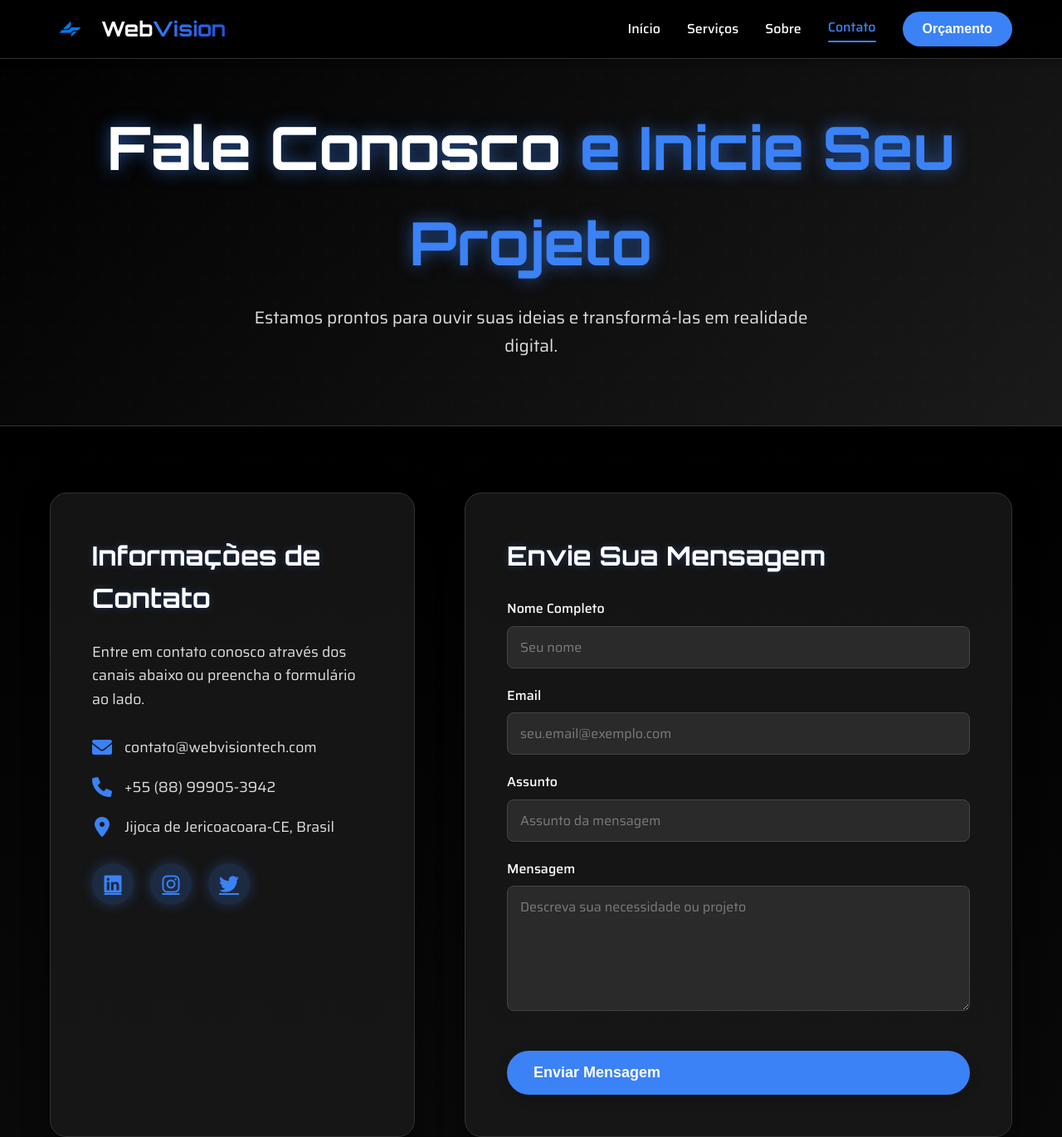
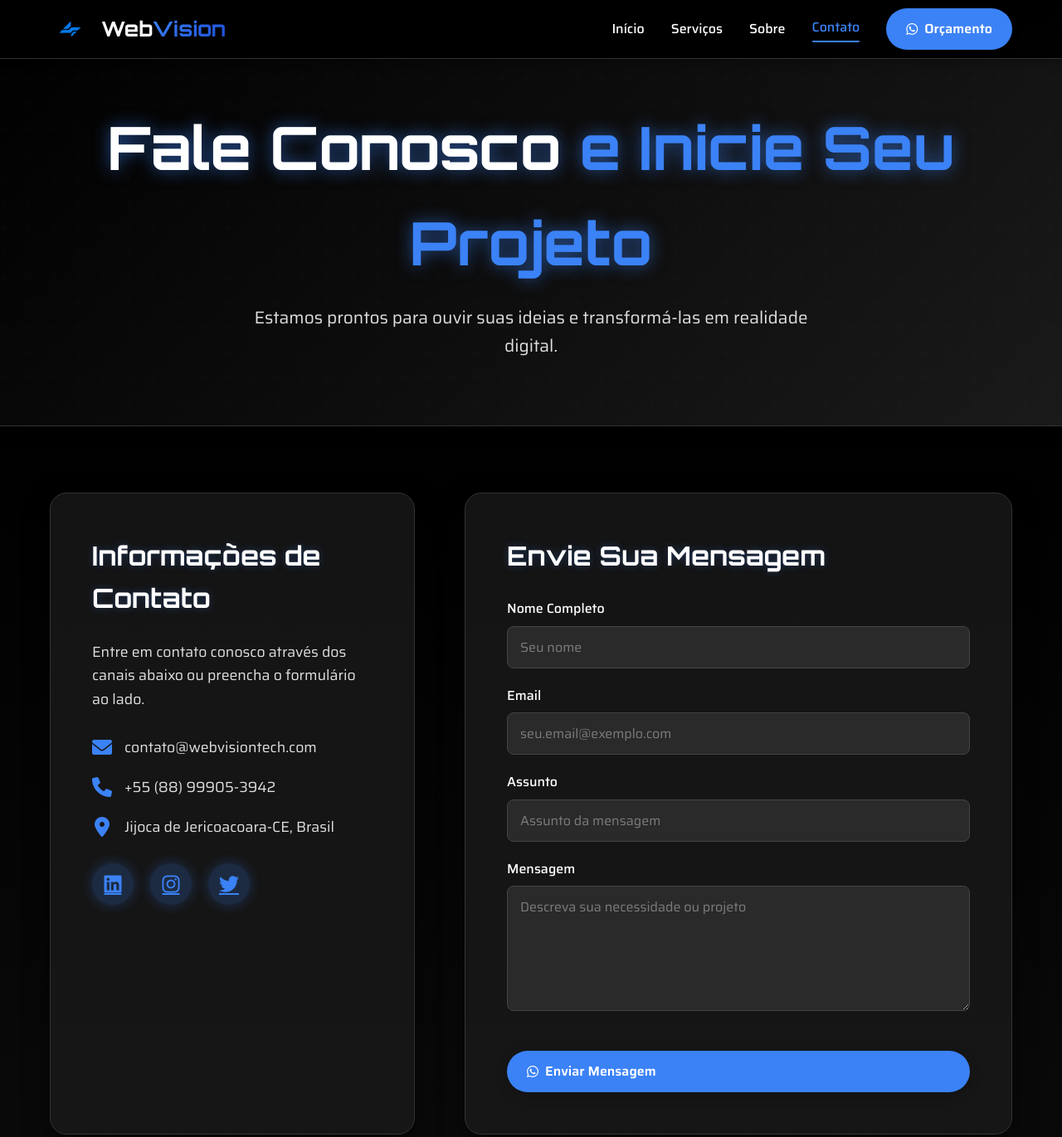
Before and after one commit to dev-ericzinho/WebVisionTech, a plain HTML site: page contact.html in a window 1280 px wide. Shown: the top 1371 px of the page at 83% size. Drawn offline with Linux system fonts and the light colour scheme.

Commit message:
Add files via upload

```diff
--- a/contact.html
+++ b/contact.html
@@ -20,7 +20,9 @@
                 <a href="services.html" class="nav-link">Serviços</a>
                 <a href="about.html" class="nav-link">Sobre</a>
                 <a href="contact.html" class="nav-link active">Contato</a>
-                <button class="btn btn-primary">Orçamento</button>
+                 <a href="http://wa.me/5588999053942?text=Olá! Gostaria de solicitar um orçamento." class="btn btn-primary" target="_blank">
+                    <i class="fab fa-whatsapp"></i> Orçamento
+                </a>
             </nav>
             <button class="nav-toggle" id="nav-toggle" aria-label="Toggle navigation menu">
                 <span class="bar"></span>
@@ -98,9 +100,9 @@
                                     placeholder="Descreva sua necessidade ou projeto"
                                 ></textarea>
                             </div>
-                            <button type="submit" class="btn btn-primary btn-large">
-                                Enviar Mensagem
-                            </button>
+                             <a href="http://wa.me/5588999053942?text=Olá! Gostaria de solicitar um orçamento." class="btn btn-primary" target="_blank">
+                    <i class="fab fa-whatsapp"></i> Enviar Mensagem
+                </a>
                         </form>
                     </div>
                 </div>
```
Also changed, not shown: about.html (+3 -1 lines), index.html (+3 -1 lines), services.html (+3 -1 lines).
